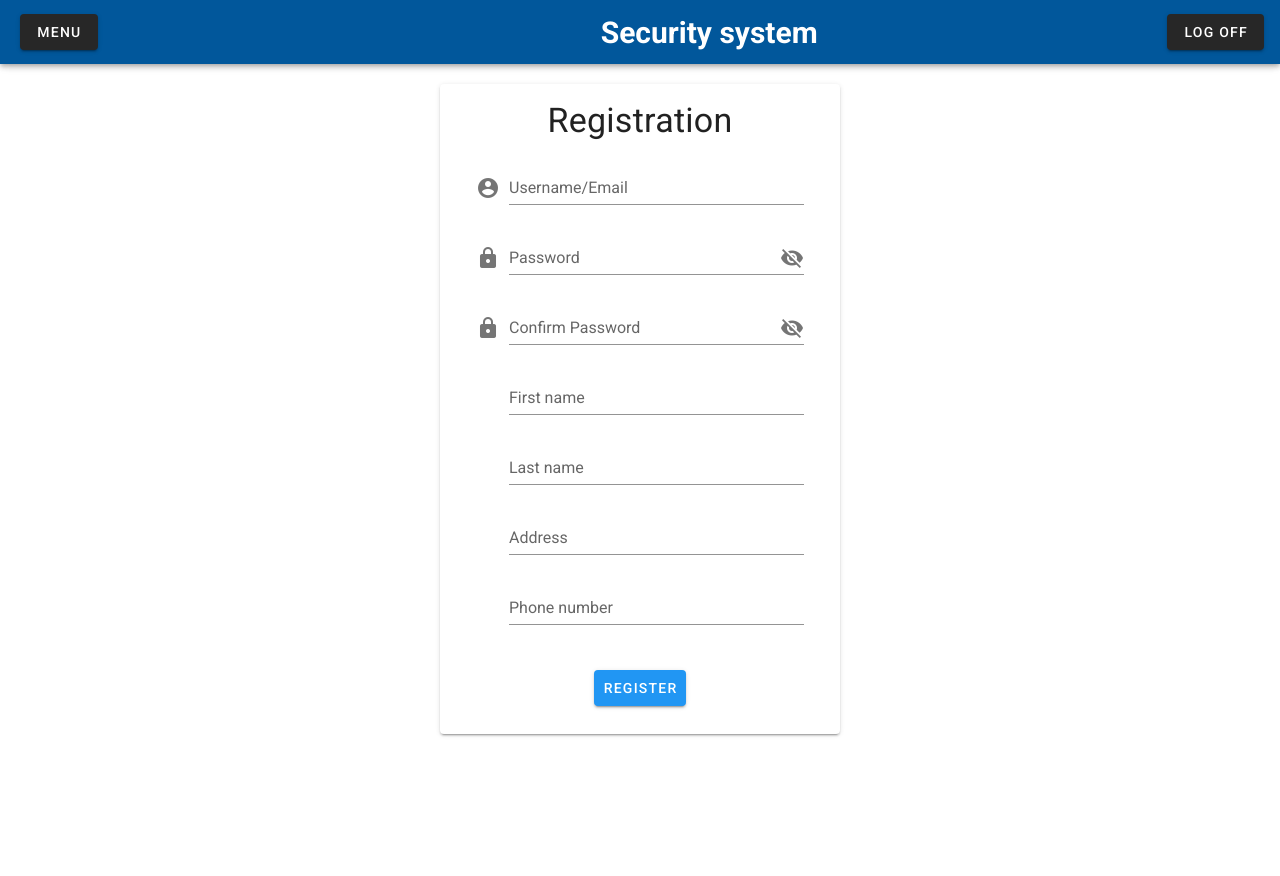
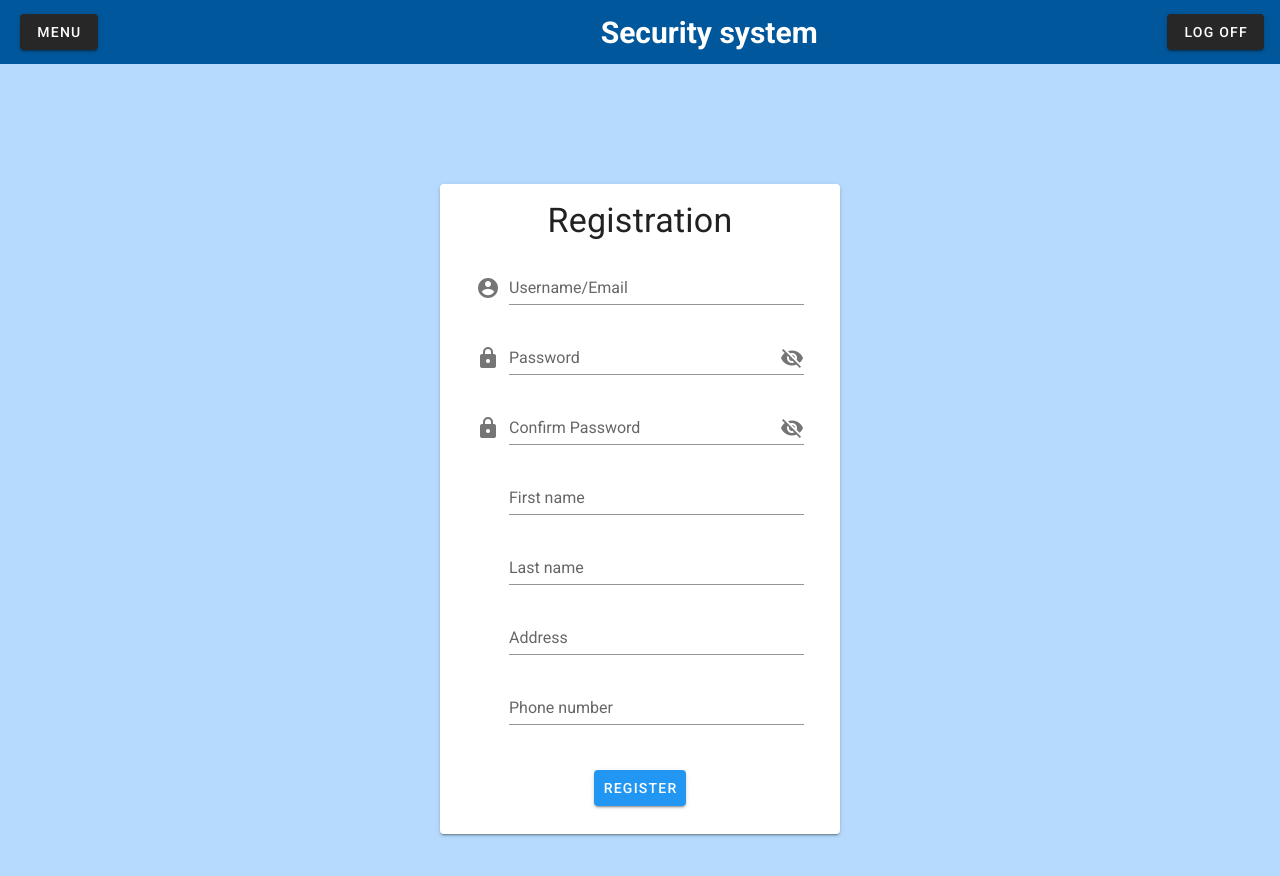
Before and after one commit to Ana00000/XML-and-BSEP, a Vue app in the folder BSEP/bsep/src/main/frontend/: page /register in a window 1280 px wide. Shown: the top 876 px of the page. Before the commit the page ends 800 px from the top, so only its background shows below. Built offline with nearby package versions, Linux system fonts and the light colour scheme; what vuetify-datetime-picker would draw is missing.

Commit message:
BSEP-chore: frontend certificates page

```diff
--- a/BSEP/bsep/src/main/frontend/src/router/index.js
+++ b/BSEP/bsep/src/main/frontend/src/router/index.js
@@ -11,14 +11,24 @@ const routes = [
     component: Home
   },
   {
+    path: '/logIn',
+    name: 'LogIn',
+    component: () => import('../views/LogIn.vue')
+  },
+  {
     path: '/register',
     name: 'Register',
     component: () => import('../views/Register.vue')
   },
   {
-    path: '/login',
-    name: 'Login',
-    component: () => import('../views/Login.vue')
+    path: '/certificates',
+    name: 'Certificates',
+    component: () => import('../views/Certificates.vue')
+  },
+  {
+    path: '/newCertificate',
+    name: 'NewCertificate',
+    component: () => import('../views/NewCertificate.vue')
   }
 ]
 
--- /dev/null
+++ b/BSEP/bsep/src/main/frontend/src/views/Certificates.vue
@@ -0,0 +1,56 @@
+<template>
+  <div class="page">
+    <br/><br/><br/>
+    <v-container >
+      <v-layout row wrap>
+      <v-card
+          class="mx-auto" style="width: 70%; height: 760px; overflow-y: scroll">
+          <v-toolbar
+          color="light-blue darken-4" dark>
+          </v-toolbar>
+          <v-list two-line>
+          <v-list-item-group
+              active-class="indigo--text"
+              multiple>
+              <template v-for="(certificate, id) in certificates">
+              <v-list-item :key="certificate.id">
+                  <template>
+                  <v-list-item-content>
+                      <v-list-item-subtitle v-text="certificate.commonName+' '+certificate.givenName"/>
+                      <v-list-item-subtitle v-text="certificate.surname+' '+certificate.organization"/>
+                      <v-list-item-subtitle v-text="certificate.organizationalUnitName+' '+certificate.organizationEmail"/>
+                      <v-list-item-subtitle v-text="certificate.countryCode+' '+certificate.alias"/>
+                      <v-list-item-subtitle v-text="certificate.endDate"/>
+                  </v-list-item-content>
+                  </template>
+              </v-list-item>
+              <v-divider v-if="`A-${id}` <certificates.length-1" :key="`A-${id}`"/>
+              </template>
+          </v-list-item-group>
+          </v-list>
+      </v-card>
+      </v-layout>
+    </v-container>
+    <br/><br/><br/>
+  </div>
+</template>
+
+<script>
+export default {
+  name: 'Certificates',
+  components: {
+
+  }
+}
+</script>
+
+<style scoped>
+.helloMessage {
+    font-weight: bolder;
+    font-size: 20px;
+    height: 50px;
+}
+.page {
+  backgRound-color: #b5dafd;
+}
+</style>
--- a/BSEP/bsep/src/main/frontend/src/views/LogIn.vue
+++ b/BSEP/bsep/src/main/frontend/src/views/LogIn.vue
@@ -1,5 +1,7 @@
 <template>
-    <v-card width="400" class="mx-auto mt-5" color="white" >
+ <div class="page">
+   <div class="pageUp"/>
+    <v-card width="400" class="mx-auto mt-5" color="white">
       <v-card-title class="justify-center">
         <h1 class="display-1 mt-5">Login</h1>
       </v-card-title>
@@ -24,6 +26,8 @@
         </v-btn>
       </v-card-actions>
     </v-card>
+    <div class="pageDown"/>
+  </div>
 </template>
 
 <script>
@@ -74,3 +78,17 @@ export default {
   }
 };
 </script>
+
+<style>
+.pageUp {
+height: 200px;
+}
+
+.pageDown {
+height: 364px;
+}
+
+.page {
+  backgRound-color: #b5dafd;
+}
+</style>
--- /dev/null
+++ b/BSEP/bsep/src/main/frontend/src/views/NewCertificate.vue
@@ -0,0 +1,15 @@
+<template>
+  <div class="page"/>
+</template>
+
+<script>
+export default {
+  name: 'NewCertificate'
+}
+</script>
+
+<style scoped>
+.page {
+  backgRound-color: #b5dafd;
+}
+</style>
--- a/BSEP/bsep/src/main/frontend/src/views/Register.vue
+++ b/BSEP/bsep/src/main/frontend/src/views/Register.vue
@@ -1,4 +1,6 @@
 <template>
+  <div class="page">
+    <div class="pageUp"/>
     <v-card width="400" class="mx-auto mt-5" color="white">
       <v-card-title class="justify-center">
         <h1 class="display-1 ">Registration</h1>
@@ -48,6 +50,8 @@
         </v-btn>
       </v-card-actions>
     </v-card>
+    <div class="pageDown"/>
+  </div>
 </template>
 
 <script>
@@ -101,3 +105,18 @@ export default {
   }
 };
 </script>
+
+
+<style>
+.pageUp {
+height: 100px;
+}
+
+.pageDown {
+height: 115px;
+}
+
+.page {
+  backgRound-color: #b5dafd;
+}
+</style>
```
Lines whose indentation alone changed are shown as unchanged.
